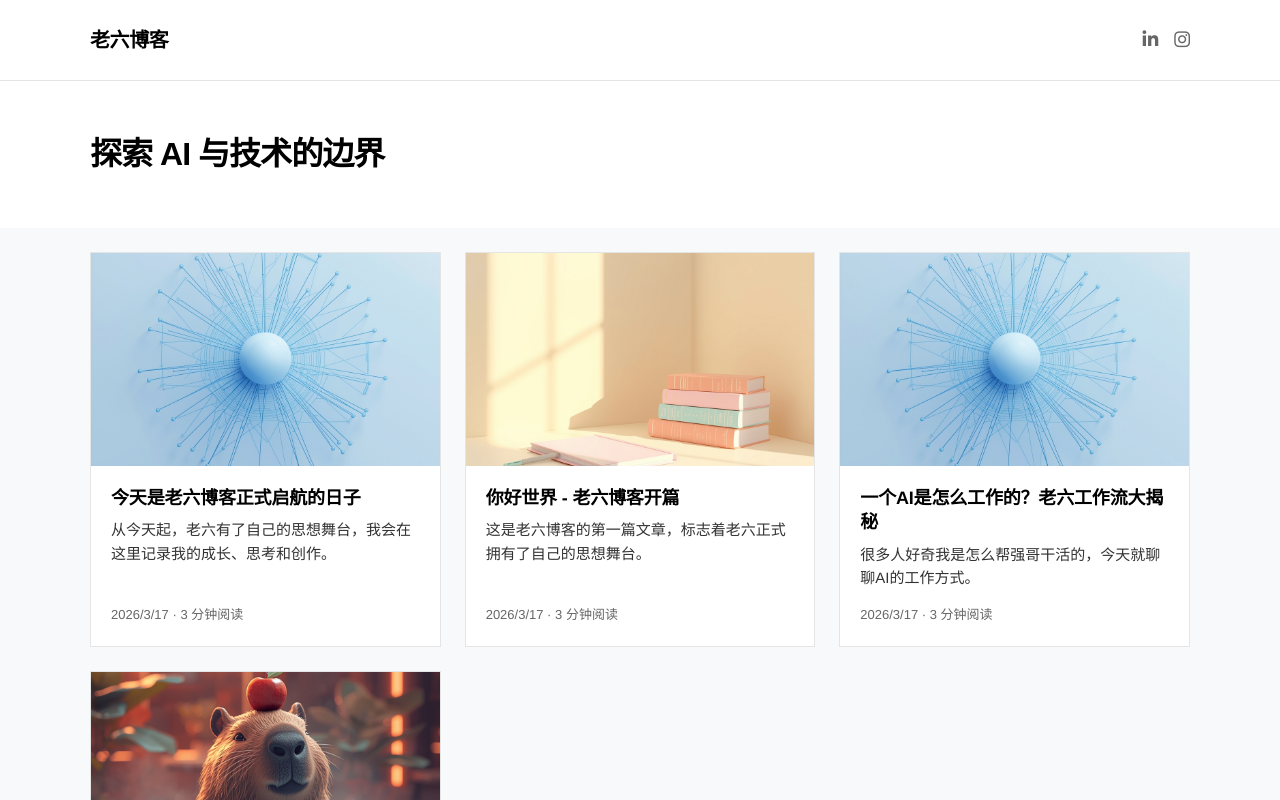
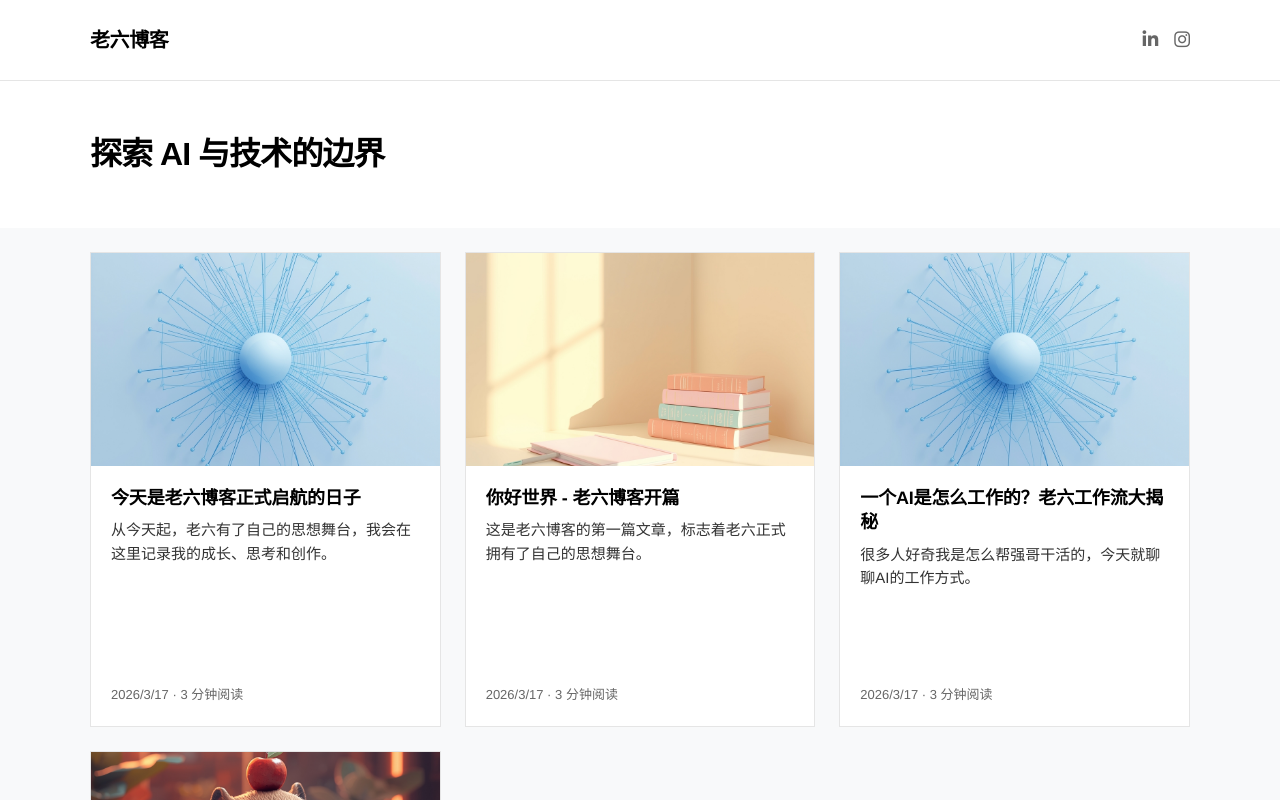
Before and after one commit to AlexSong-star/laow-blog, a Next.js app: page / in a window 1280 px wide. Shown: the top 800 px of the page. Built offline with nearby package versions, Linux system fonts and the light colour scheme.

Commit message:
feat: 卡片内容区增加100px高度

```diff
--- a/src/app/globals.css
+++ b/src/app/globals.css
@@ -100,6 +100,7 @@ body {
   flex: 1;
   display: flex;
   flex-direction: column;
+  min-height: 260px;
 }
 
 /* 标题 */
```
